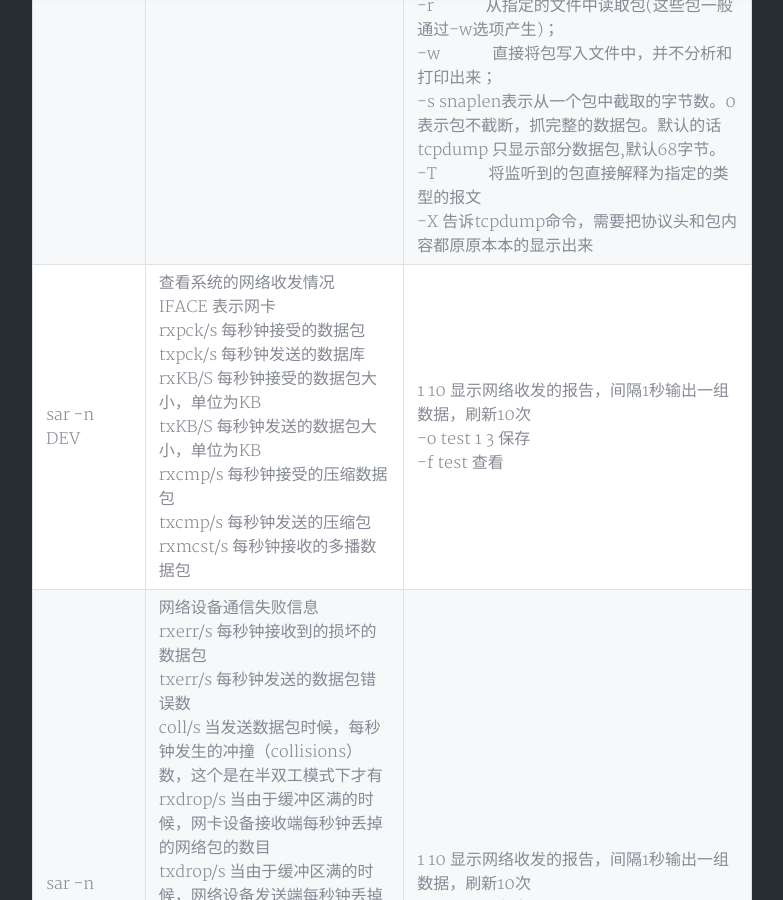
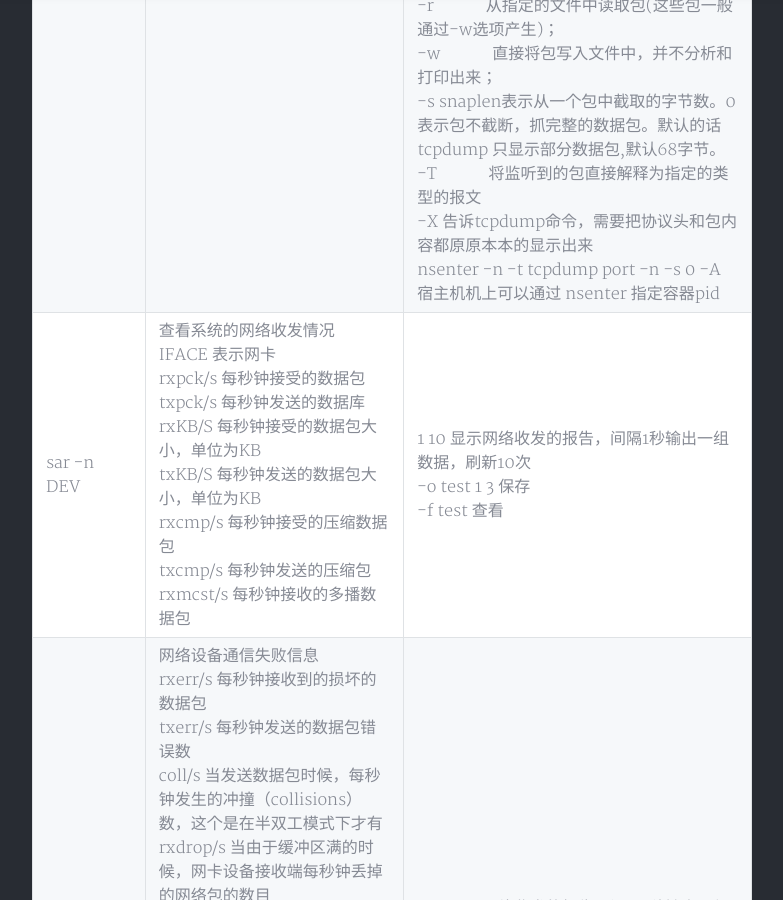
Before and after one commit to ica10888/ica10888.github.io, a Jekyll site: the page built from _posts/2022-12-19-Linux 运维命令 Collection.md, in a window 1280 px wide and 900 px high, scrolled down 11953 px. Shown: the whole window, without its empty margins (248-1031 px from the left). Built offline with Jekyll 4.4.1, drawn with Linux system fonts in a browser that asks for light colours; nearby versions of some CDN libraries; a style sheet for code colours, icons or effects is not loaded.

Commit message:
Update 2022-12-19-Linux 运维命令 Collection.md

```diff
--- a/_posts/2022-12-19-Linux 运维命令 Collection.md
+++ b/_posts/2022-12-19-Linux 运维命令 Collection.md
@@ -228,7 +228,7 @@
 | ss          | 获取 socket 统计信息                                         | -anp 显示所有监听端口的进程<br/>-t 显示 TCP 协议的 sockets<br/>-u 显示 UDP 协议的 sockets<br/> |
 | netstat     | 监控TCP/IP网络                                               | -atnlp 使用ip地址列出所有处理监听状态的TCP端口，且加上程序名<br/>-t 显示 TCP 协议端口<br/>-u 显示 UDP 协议端口<br/> |
 | ifstat      | 统计网络接口活动状态                                         | -tT 更详细的报告<br/>-a 监控所有网络接口<br/>                |
-| tcpdump     | 抓包工具                                                     | src 172.21.0.1 and tcp port 8080  -n -s 0 -A  打印来自 ip 172.21.0.1和端口 8080 的包并显示详细信息<br/>-nn -vv -X udp port 11000 udp抓包<br/>-i docker0 host 172.21.0.1 -nn 网卡和 dst/src 的数据<br/>-a 　　　将网络地址和广播地址转变成名字；<br/>-d 　　　将匹配信息包的代码以人们能够理解的汇编格式给出；<br/>-dd 　　　将匹配信息包的代码以c语言程序段的格式给出；<br/>-ddd 　　　将匹配信息包的代码以十进制的形式给出；<br/>-e 　　　在输出行打印出数据链路层的头部信息，包括源mac和目的mac，以及网络层的协议；<br/>-f 　　　将外部的Internet地址以数字的形式打印出来；<br/>-l 　　　使标准输出变为缓冲行形式；<br/>-n 　　　指定将每个监听到数据包中的域名转换成IP地址后显示，不把网络地址转换成名字；<br/>-nn：    指定将每个监听到的数据包中的域名转换成IP、端口从应用名称转换成端口号后显示<br/>-t 　　　在输出的每一行不打印时间戳；<br/>-v 　　　输出一个稍微详细的信息，例如在ip包中可以包括ttl和服务类型的信息；<br/>-vv 　　　输出详细的报文信息；<br/>-c 　　　在收到指定的包的数目后，tcpdump就会停止；<br/>-F 　　　从指定的文件中读取表达式,忽略其它的表达式；<br/>-i 　　　指定监听的网络接口；<br/>-p：    将网卡设置为非混杂模式，不能与host或broadcast一起使用<br/>-r 　　　从指定的文件中读取包(这些包一般通过-w选项产生)；<br/>-w 　　　直接将包写入文件中，并不分析和打印出来；<br/> -s          snaplen表示从一个包中截取的字节数。0表示包不截断，抓完整的数据包。默认的话 tcpdump 只显示部分数据包,默认68字节。<br/>-T 　　　将监听到的包直接解释为指定的类型的报文<br/>-X            告诉tcpdump命令，需要把协议头和包内容都原原本本的显示出来<br/> |
+| tcpdump     | 抓包工具                                                     | src 172.21.0.1 and tcp port 8080  -n -s 0 -A  打印来自 ip 172.21.0.1和端口 8080 的包并显示详细信息<br/>-nn -vv -X udp port 11000 udp抓包<br/>-i docker0 host 172.21.0.1 -nn 网卡和 dst/src 的数据<br/>-a 　　　将网络地址和广播地址转变成名字；<br/>-d 　　　将匹配信息包的代码以人们能够理解的汇编格式给出；<br/>-dd 　　　将匹配信息包的代码以c语言程序段的格式给出；<br/>-ddd 　　　将匹配信息包的代码以十进制的形式给出；<br/>-e 　　　在输出行打印出数据链路层的头部信息，包括源mac和目的mac，以及网络层的协议；<br/>-f 　　　将外部的Internet地址以数字的形式打印出来；<br/>-l 　　　使标准输出变为缓冲行形式；<br/>-n 　　　指定将每个监听到数据包中的域名转换成IP地址后显示，不把网络地址转换成名字；<br/>-nn：    指定将每个监听到的数据包中的域名转换成IP、端口从应用名称转换成端口号后显示<br/>-t 　　　在输出的每一行不打印时间戳；<br/>-v 　　　输出一个稍微详细的信息，例如在ip包中可以包括ttl和服务类型的信息；<br/>-vv 　　　输出详细的报文信息；<br/>-c 　　　在收到指定的包的数目后，tcpdump就会停止；<br/>-F 　　　从指定的文件中读取表达式,忽略其它的表达式；<br/>-i 　　　指定监听的网络接口；<br/>-p：    将网卡设置为非混杂模式，不能与host或broadcast一起使用<br/>-r 　　　从指定的文件中读取包(这些包一般通过-w选项产生)；<br/>-w 　　　直接将包写入文件中，并不分析和打印出来；<br/> -s          snaplen表示从一个包中截取的字节数。0表示包不截断，抓完整的数据包。默认的话 tcpdump 只显示部分数据包,默认68字节。<br/>-T 　　　将监听到的包直接解释为指定的类型的报文<br/>-X            告诉tcpdump命令，需要把协议头和包内容都原原本本的显示出来<br/> nsenter -n -t  <pid> tcpdump   port <port number>  -n -s 0 -A 宿主机机上可以通过 nsenter 指定容器pid<br/>|
 | sar -n DEV  | 查看系统的网络收发情况<br/>IFACE 表示网卡<br/>rxpck/s  每秒钟接受的数据包 <br/>txpck/s  每秒钟发送的数据库 <br/>rxKB/S  每秒钟接受的数据包大小，单位为KB <br/>txKB/S  每秒钟发送的数据包大小，单位为KB <br/>rxcmp/s  每秒钟接受的压缩数据包 <br/>txcmp/s  每秒钟发送的压缩包 <br/>rxmcst/s  每秒钟接收的多播数据包<br/> | 1 10 显示网络收发的报告，间隔1秒输出一组数据，刷新10次<br/>-o test 1 3  保存<br/>-f test    查看<br/> |
 | sar -n EDVE | 网络设备通信失败信息<br/>rxerr/s  每秒钟接收到的损坏的数据包 <br/>txerr/s  每秒钟发送的数据包错误数 <br/>coll/s  当发送数据包时候，每秒钟发生的冲撞（collisions）数，这个是在半双工模式下才有 <br/>rxdrop/s  当由于缓冲区满的时候，网卡设备接收端每秒钟丢掉的网络包的数目 <br/>txdrop/s 当由于缓冲区满的时候，网络设备发送端每秒钟丢掉的网络包的数目 <br/>txcarr/s  当发送数据包的时候，每秒钟载波错误发生的次数 <br/>rxfram/s   在接收数据包的时候，每秒钟发生的帧对其错误的次数 <br/>rxfifo/s    在接收数据包的时候，每秒钟缓冲区溢出的错误发生的次数 <br/>txfifo/s    在发生数据包 的时候，每秒钟缓冲区溢出的错误发生的次数<br/> | 1 10 显示网络收发的报告，间隔1秒输出一组数据，刷新10次<br/>-o test 1 3  保存<br/>-f test    查看<br/> |
 | sar -n SOCK | 统计socket连接信息<br/>totsck  当前被使用的socket总数 <br/>tcpsck  当前正在被使用的TCP的socket总数 <br/>udpsck   当前正在被使用的UDP的socket总数 <br/>rawsck  当前正在被使用于RAW的skcket总数 <br/>if-frag   当前的IP分片的数目 <br/>tcp-tw  TCP套接字中处于TIME-WAIT状态的连接数量 | 1 10 显示网络收发的报告，间隔1秒输出一组数据，刷新10次<br/>-o test 1 3  保存<br/>-f test    查看<br/> |
```
